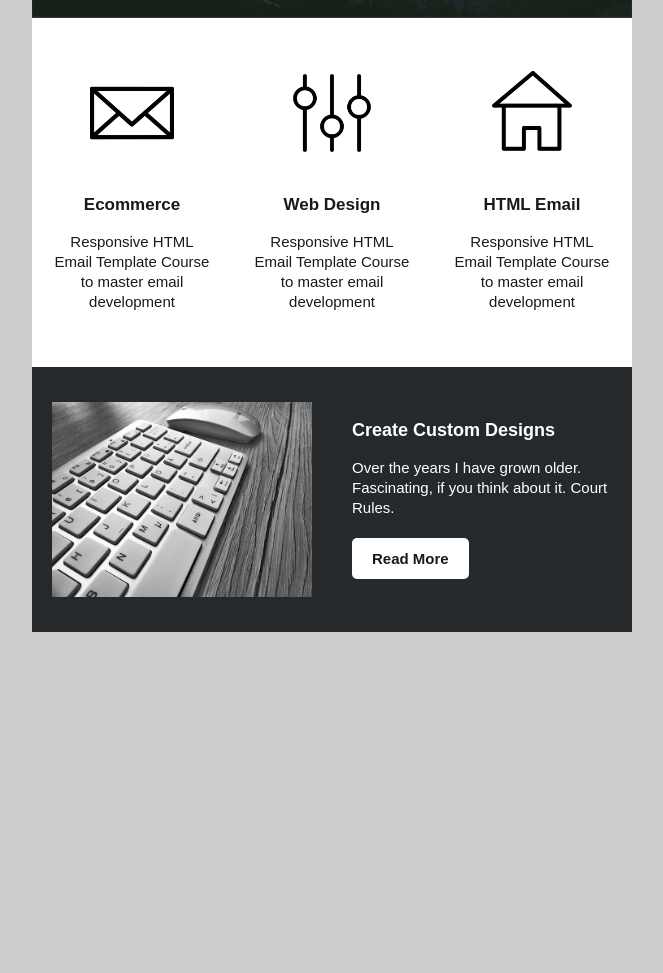
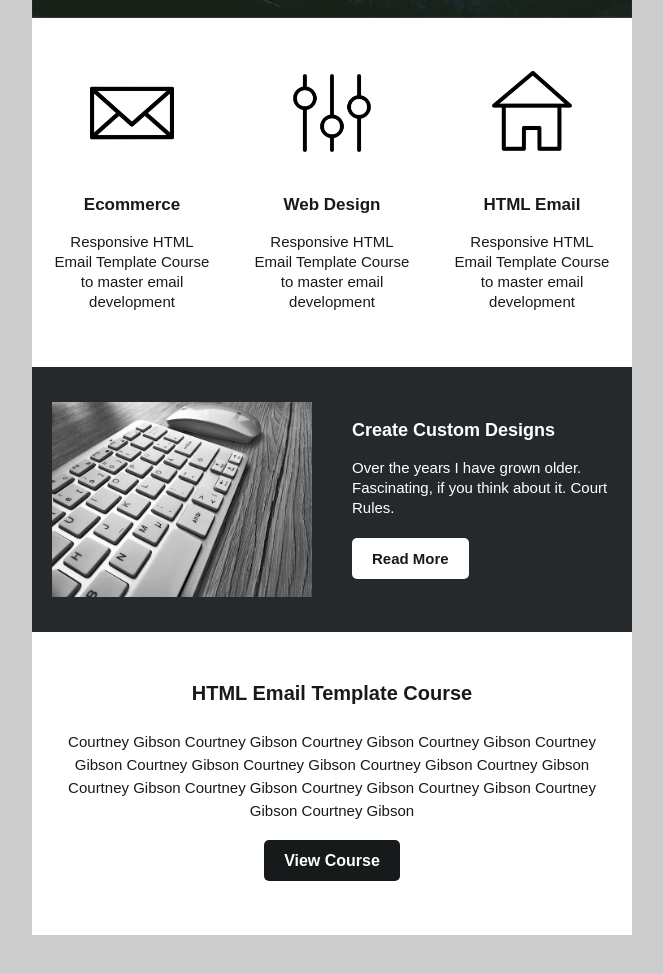
Before and after one commit to CourtG/html-email-portfolio, a plain HTML site: page index.html in a window 1280 px wide. Shown: the part 440-1413 px from the top of the page, without its empty margins (308-971 px from the left). Before the commit the page ends 1132 px from the top, so only its background shows below. Drawn offline with Linux system fonts and the light colour scheme.

Commit message:
single column with text and button CSS

```diff
--- a/index.html
+++ b/index.html
@@ -79,6 +79,14 @@
       .button {
         background-color: #ffffff;
         color: #171a1b;
+        text-decoration: none;
+        padding: 12px 20px;
+        border-radius: 5px;
+        font-weight: bold;
+      }
+      .button-dark {
+        background-color: #171a1b;
+        color: #ffffff;
         text-decoration: none;
         padding: 12px 20px;
         border-radius: 5px;
@@ -318,6 +326,35 @@
 
         <!-- TITLE, TEXT & BUTTON -->
 
+        <tr>
+          <td style="padding: 15px 0 50px">
+            <table width="100%">
+              <tr>
+                <td style="text-align: center; padding: 15px">
+                  <p style="font-size: 20px; font-weight: bold">
+                    HTML Email Template Course
+                  </p>
+                  <p
+                    style="
+                      line-height: 23px;
+                      font-size: 15px;
+                      padding: 5px 0 15px;
+                    "
+                  >
+                    Courtney Gibson Courtney Gibson Courtney Gibson Courtney
+                    Gibson Courtney Gibson Courtney Gibson Courtney Gibson
+                    Courtney Gibson Courtney Gibson Courtney Gibson Courtney
+                    Gibson Courtney Gibson Courtney Gibson Courtney Gibson
+                    Courtney Gibson
+                  </p>
+
+                  <a href="" class="button-dark">View Course</a>
+                </td>
+              </tr>
+            </table>
+          </td>
+        </tr>
+
         <!-- FOOTER SECTION -->
       </table>
     </center>
```
